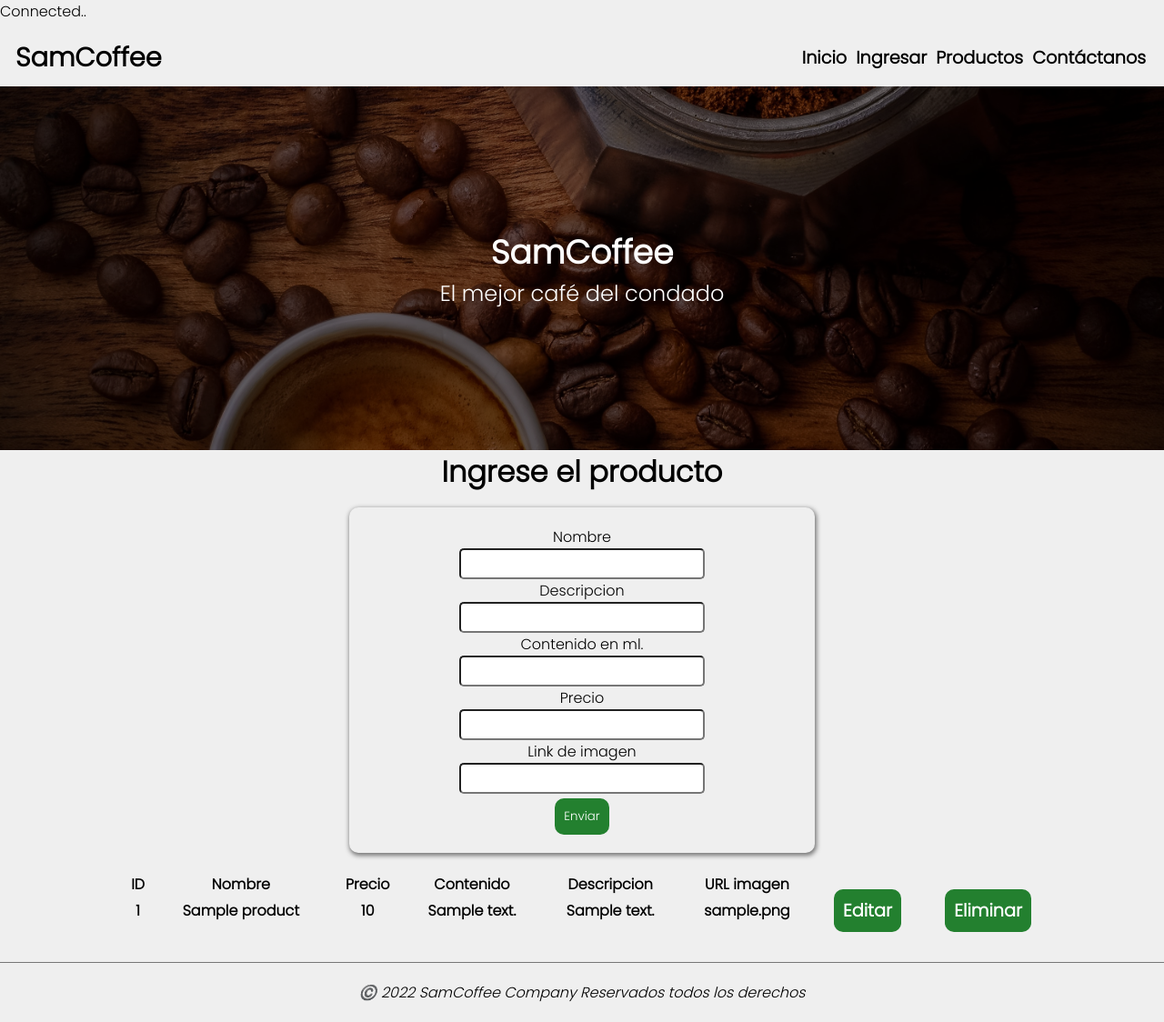
After one commit to samricodev/DesarrolloWeb, a PHP site: page /r_products.php in a window 1280 px wide. The commit adds this page. Shown: the whole page at 91% size. Run offline with PHP 8.4, Linux system fonts and the light colour scheme; tables that the repository leaves empty or names only in its code hold one stand-in row (values such as "Sample post"); lists and menus that the app fills with data are empty.

Commit message:
CRUD added

```diff
--- a/css/style.css
+++ b/css/style.css
@@ -4,6 +4,10 @@
     margin: 0;
     padding: 0;
     font-family:'Poppins', sans-serif;
+}
+
+.titulo{
+    text-align: center;
 }
 
 body {
--- a/register_products.php
+++ b/insertar.php
@@ -13,7 +13,6 @@
 $set_insertion_products = mysqli_query($connect,$insertion_products);
 
 if($set_insertion_products){
-    echo '<h3>Producto registrado!</h3>';
     header('location: register_products.html');
 } else{
     echo '<h3>Registro de producto denegado</h3>';
--- /dev/null
+++ b/r_products.php
@@ -0,0 +1,100 @@
+<?php
+include 'main.php';
+
+$sql = "SELECT *  FROM products";
+$query = mysqli_query($connect, $sql);
+?>
+<!DOCTYPE html>
+<html lang="en">
+
+<head>
+    <title>Registrar Productos</title>
+    <meta charset="UTF-8" />
+    <meta name="viewport" content="width=device-width, initial-scale=1" />
+    <link href="css/style.css" rel="stylesheet" />
+</head>
+
+<body>
+    <header>
+        <nav>
+            <a href="index.html" class="logo">
+                <h1>SamCoffee</h1>
+            </a>
+            <ul>
+                <a href="index.html">
+                    <li>Inicio</li>
+                </a>
+                <a href="#">
+                    <li>Ingresar</li>
+                </a>
+                <a href="products.html">
+                    <li>Productos</li>
+                </a>
+                <a href="index.html#mapa">
+                    <li>Contáctanos</li>
+                </a>
+            </ul>
+        </nav>
+    </header>
+    <div class="cover2">
+        <h2>SamCoffee</h2>
+        <p>El mejor café del condado</p>
+    </div>
+    <h1 class="titulo">Ingrese el producto</h1>
+    <form action="insertar.php" method="POST">
+            <label for="nombre">Nombre</label>
+            <input type="text" name="nombre" id="nombre"  required/>
+            <label for="descripcion">Descripcion</label>
+            <input type="text" name="descripcion" id="descripcion" required>
+            <label for="contenido">Contenido en ml.</label>
+            <input type="text" name="contenido" id="contenido" required/>
+            <label for="precio">Precio</label>
+            <input type="number" name="precio" id="precio">
+            <label for="imagen">Link de imagen</label>
+            <input type="text" id="imagen" name="imagen" required>
+            <button  type="submit" class="btn">Enviar</button>
+    </form>
+    <section class="grillita">
+        <table>
+            <thead>
+                <tr>
+                    <th>ID</th>
+                    <th>Nombre</th>
+                    <th>Precio</th>
+                    <th>Contenido</th>
+                    <th>Descripcion</th>
+                    <th>URL imagen</th>
+                </tr>
+            </thead>
+
+            <tbody>
+                <?php
+                while ($row = mysqli_fetch_array($query)) {
+                ?>
+                    <tr>
+                        <th><?php echo $row['id'] ?></th>
+                        <th><?php echo $row['name'] ?></th>
+                        <th><?php echo $row['price'] ?></th>
+                        <th><?php echo $row['content'] ?></th>
+                        <th><?php echo $row['description'] ?></th>
+                        <th><?php echo $row['image'] ?></th>
+                        <th>
+                            <a href="actualizar.php?id=<?php echo $row['id'] ?>" class="btn btn-info">Editar</a>
+                        </th>
+                        <th>
+                            <a href="delete.php?id=<?php echo $row['id'] ?>" class="btn btn-danger">Eliminar</a>
+                        </th>
+                    </tr>
+                <?php
+                }
+                ?>
+            </tbody>
+        </table>
+    </section>
+    <footer>
+        <div>
+            <p>©️ 2022 SamCoffee Company Reservados todos los derechos</p>
+        </div>
+    </footer>
+</body>
+</html>
```
Also changed, not shown: eliminar.php (added, +14 -0 lines), register_products.html (deleted, +0 -50 lines), update.php (added, +18 -0 lines), vista_update.php (added, +34 -0 lines).
